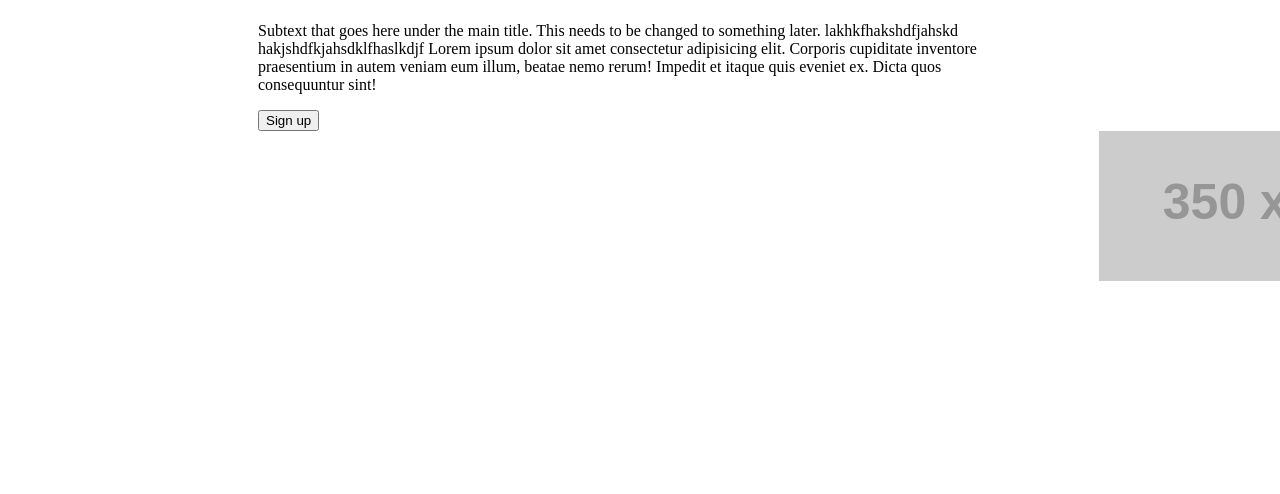
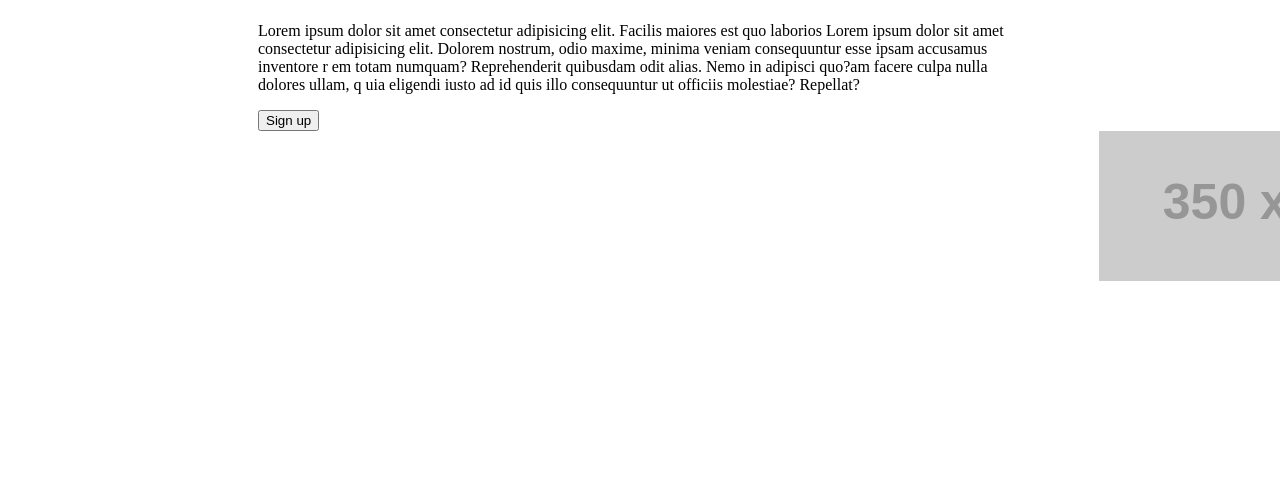
Before and after one commit to Firestorm108/Landing-Page, a plain HTML site: page index.html in a window 1280 px wide. Shown: the part 306-800 px from the top of the page. Drawn offline with Linux system fonts and the light colour scheme; placeholder pictures from the web are drawn by us.

Commit message:
Need to align paraimage-this is a backup

```diff
--- a/index.html
+++ b/index.html
@@ -18,10 +18,12 @@
     <h1 class="midheader">Landing Page</h1>
 </div>
     <div class="midheaderpara">
-        <div class="paraimage"><p>Subtext that goes here under the main title. This needs
-            to be changed to something later. lakhkfhakshdfjahskd
-            hakjshdfkjahsdklfhaslkdjf Lorem ipsum dolor sit amet consectetur adipisicing elit. Corporis cupiditate inventore praesentium in autem veniam eum illum, beatae nemo rerum! Impedit et itaque quis eveniet ex. Dicta quos consequuntur sint!
+        <div class="paraimage"><p>Lorem ipsum dolor sit amet consectetur adipisicing elit. Facilis maiores est quo laborios
+            Lorem ipsum dolor sit amet consectetur adipisicing elit. Dolorem nostrum, odio maxime, minima veniam consequuntur esse ipsam accusamus inventore r
+            em totam numquam? Reprehenderit quibusdam odit alias. Nemo in adipisci quo?am facere culpa nulla dolores ullam, q
+            uia eligendi iusto ad id quis illo consequuntur ut officiis molestiae? Repellat?
         </p>
+
 
     </div>
 
@@ -31,6 +33,11 @@
     <div class="animage">
         <img class="animage" src="https://via.placeholder.com/350x150">
     </div>
+    <div>
+
+
+
+    </div>
 
 
 
--- a/styles.css
+++ b/styles.css
@@ -8,7 +8,7 @@ a {
     display: flex;
     justify-content: flex-start;
     align-items: flex-start;
-    margin-left: 250px;
+
 
 
 
@@ -23,7 +23,7 @@ a {
 .link1 {
 
     display: flex;
-    margin-left: 1000px;
+    margin-left: 1250px;
 
 
 
```
